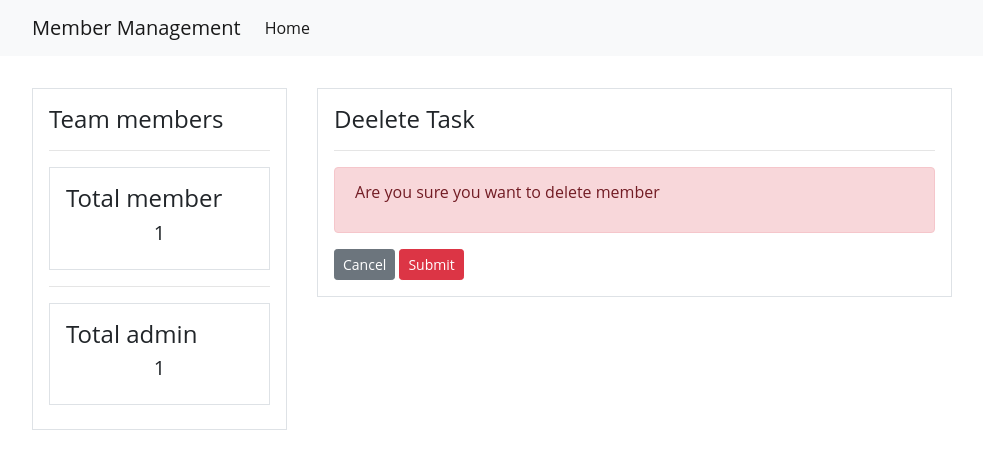
After one commit to gavindang2911/team-member-management, a Django app: page /delete/2/ in a window 1280 px wide. The commit adds this page. Shown: the top 469 px of the page, without its empty margins (53-1036 px from the left). Run offline with Django 3.2, Linux system fonts and the light colour scheme; data comes from the database, SQL or seed files in the repository; both versions use the stored data as it was after the commit; some libraries are stand-ins or nearby versions.

Commit message:
Updated delete function

```diff
--- /dev/null
+++ b/membermanagementapp/templates/membermanagementapp/deleteMember.html
@@ -0,0 +1,16 @@
+{% extends 'partials/base.html' %} {% block content %}
+
+<div class="border p-3">
+    <h4>Deelete Task</h4>
+    <hr>
+    <form method="POST">
+        {% csrf_token %}
+        <div class="alert alert-danger">
+            <p>Are you sure you want to delete member</p>
+        </div>
+        <a class="btn btn-secondary btn-sm" href="{% url 'membermangement-index' %}">Cancel</a>
+        <!-- <a class="btn btn-danger btn-sm" >Delete</a> -->
+        <input class="btn btn-danger btn-sm" type="submit" name="Confirm">
+    </form>
+</div>
+{% endblock %}
--- a/membermanagementapp/templates/membermanagementapp/editMember.html
+++ b/membermanagementapp/templates/membermanagementapp/editMember.html
@@ -46,7 +46,9 @@
 
   <div class="row">
     <div class="col-sm-6 mt-5">
-      <button type="submit" class="btn btn-danger">Delete</button>
+      <a class="btn btn-danger btn-sm" href="{% url 'membermangement-delete-item' member_by_id.id %}">Delete</a>
+
+      <!-- <button type="submit" class="btn btn-danger">Delete</button> -->
     </div>
     <div class="col-sm-4 mt-5">
       <button type="submit" class="btn btn-primary">Save</button>
--- a/membermanagementapp/templates/membermanagementapp/index.html
+++ b/membermanagementapp/templates/membermanagementapp/index.html
@@ -11,7 +11,7 @@
         {% for member in members %}
         <div class="border p-3">
             <div class="row">
-                <div class="col-md-10">
+                <div class="col-md-8">
                     <h5>
                         {{ member.first_name }}
                         {{ member.last_name }}
@@ -22,9 +22,9 @@
                     <p>{{ member.phone_number }}</p>
                     <p>{{ member.email }}</p>
                 </div>
-                <div class="col-md-2">
+                <div class="col-md-4">
                     <a class="btn btn-info btn-sm" href="{% url 'membermangement-edit-item' member.id %}">Edit</a>
-                    <!-- <a class="btn btn-danger btn-sm" href="#">Delete</a> -->
+                    <a class="btn btn-danger btn-sm" href="{% url 'membermangement-delete-item' member.id %}">Delete</a>
                 </div>
             </div>
         </div>
--- a/membermanagementapp/urls.py
+++ b/membermanagementapp/urls.py
@@ -4,5 +4,6 @@ from . import views
 urlpatterns = [
     path('', views.index, name='membermangement-index'),
     path('addMember', views.add_item, name='membermangement-add-item'),
-    path('edit/<int:pk>/', views.edit, name='membermangement-edit-item')
+    path('edit/<int:pk>/', views.edit, name='membermangement-edit-item'),
+    path('delete/<int:pk>/', views.delete, name='membermangement-delete-item')
 ]
--- a/membermanagementapp/views.py
+++ b/membermanagementapp/views.py
@@ -7,8 +7,10 @@ from .forms import MemberForm
 def index(request):
     # members = Member.objects.all()
     members =  Member.objects.all().order_by('role')
-    count_members = Member.objects.filter(role='Regular Member').count()
-    count_admin = Member.objects.filter(role='Admin').count()
+    # count_members = Member.objects.filter(role='Regular Member').count()
+    # count_admin = Member.objects.filter(role='Admin').count()
+
+    count_members, count_admin = member_count_helper()
 
     context = {
         'members': members,
@@ -17,18 +19,6 @@ def index(request):
     }
     return render(request, 'membermanagementapp/index.html', context)
 
-# def add_item(request):
-#     return render(request, 'membermanagementapp/addItem.html')
-
-# def add_item(request):
-# 	form = MemberForm(request.POST or None)
-# 	if form.is_valid():
-# 		form.save()
-#         # return redirect('/')
-# 	context = {
-# 		"form": form,
-# 	}
-# 	return render(request, "membermanagementapp/addItem.html", context)
 def add_item(request):
     if request.method == 'POST':
         form = MemberForm(request.POST)
@@ -38,8 +28,10 @@ def add_item(request):
     else:
         form = MemberForm()
 
-    count_members = Member.objects.filter(role='Regular Member').count()
-    count_admin = Member.objects.filter(role='Admin').count()
+    # count_members = Member.objects.filter(role='Regular Member').count()
+    # count_admin = Member.objects.filter(role='Admin').count()
+    count_members, count_admin = member_count_helper()
+
 
     context = {
         'form': form,
@@ -49,10 +41,11 @@ def add_item(request):
     return render(request, "membermanagementapp/addMember.html", context)
 
 def edit(request, pk):
-    # members = Member.objects.all()
     member_by_id =  Member.objects.get(id=pk)
-    count_members = Member.objects.filter(role='Regular Member').count()
-    count_admin = Member.objects.filter(role='Admin').count()
+    # count_members = Member.objects.filter(role='Regular Member').count()
+    # count_admin = Member.objects.filter(role='Admin').count()
+    count_members, count_admin = member_count_helper()
+
 
     if request.method == 'POST':
         form = MemberForm(request.POST, instance=member_by_id)
@@ -64,6 +57,29 @@ def edit(request, pk):
     context = {
         'form': form,
         'count_members': count_members,
+        'count_admin': count_admin,
+        'member_by_id': member_by_id
+    }
+    return render(request, 'membermanagementapp/editMember.html', context)
+
+def delete(request, pk):
+    member_by_id =  Member.objects.get(id=pk)
+    count_members, count_admin = member_count_helper()
+
+    if request.method == 'POST':
+        member_by_id.delete()
+        return redirect('/')
+
+    context = {
+        'count_members': count_members,
         'count_admin': count_admin
     }
-    return render(request, 'membermanagementapp/editMember.html', context)
+
+    return render(request, 'membermanagementapp/deleteMember.html', context)
+
+
+def member_count_helper():
+    count_members = Member.objects.filter(role='Regular Member').count()
+    count_admin = Member.objects.filter(role='Admin').count()
+
+    return count_members, count_admin
```
Also changed, not shown: db.sqlite3.
